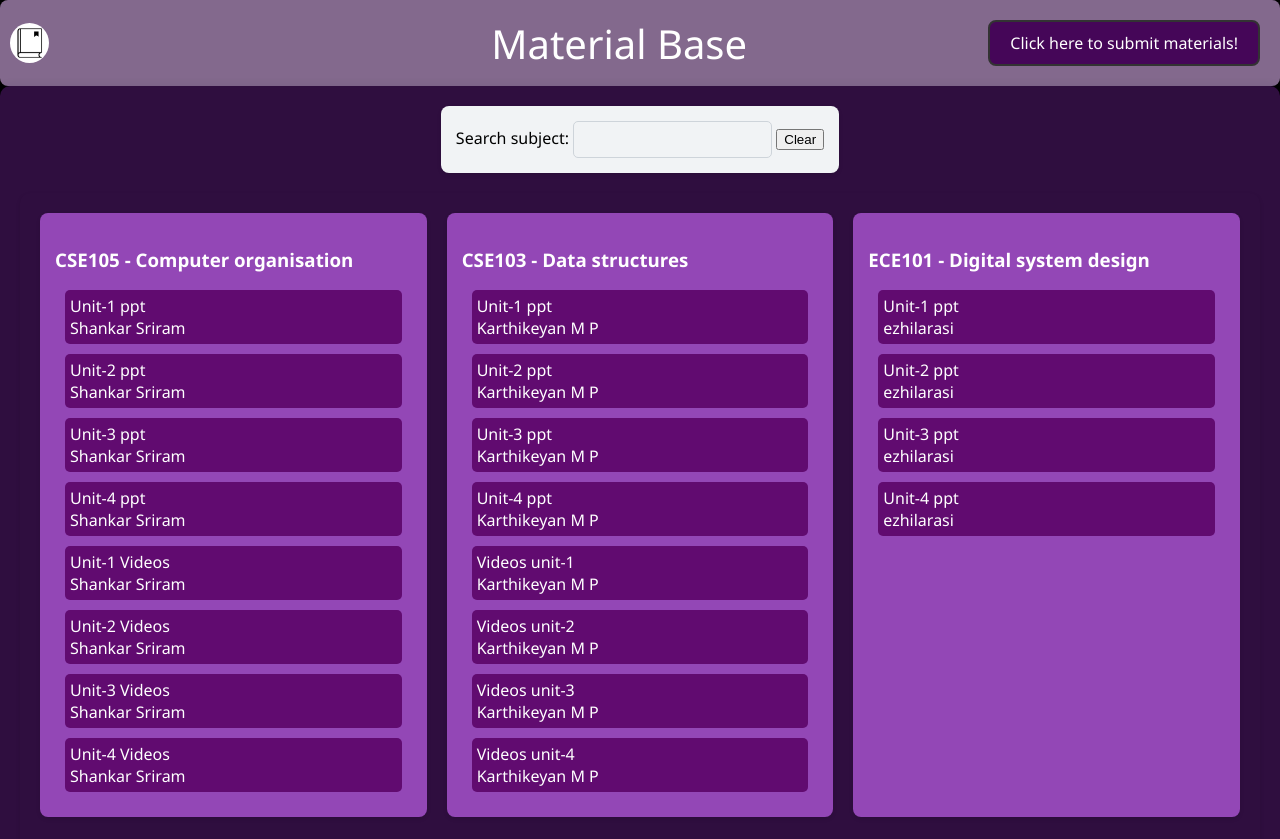
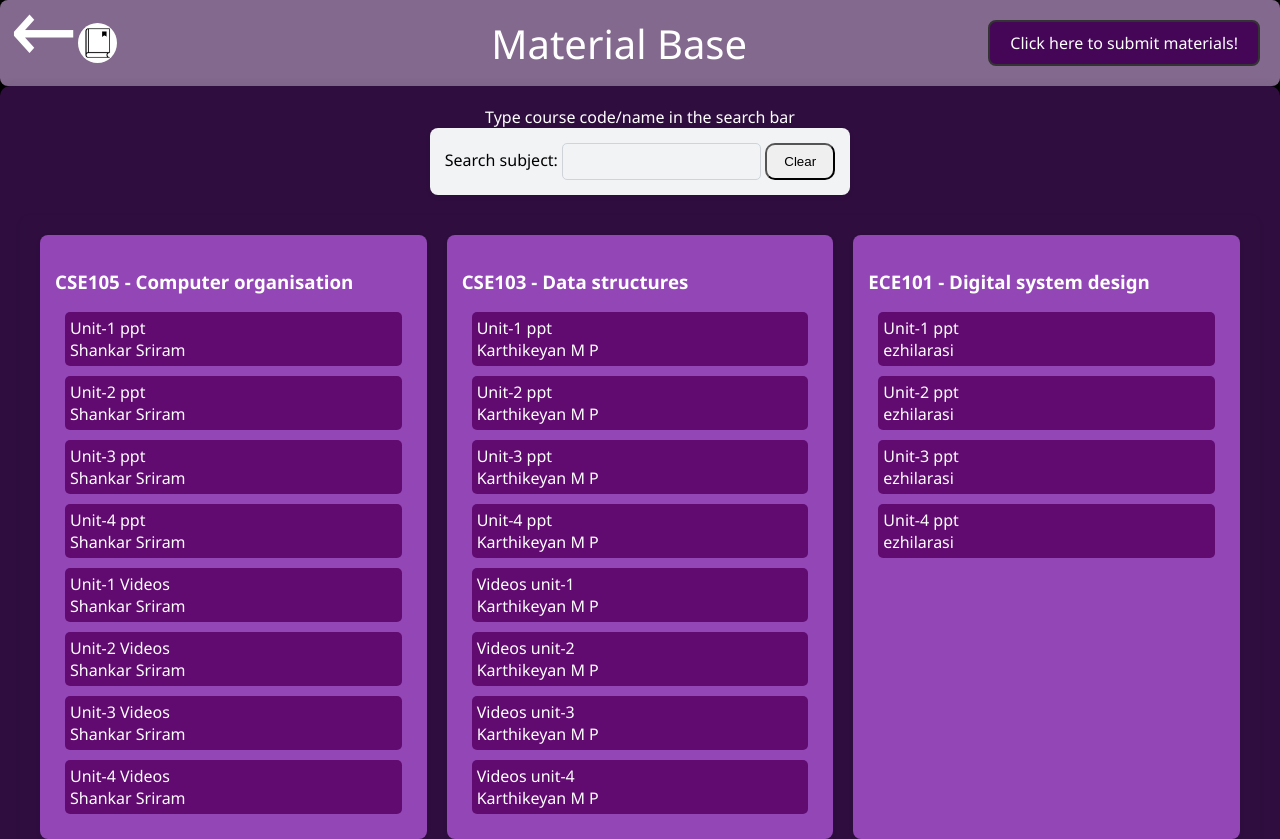
Before and after one commit to elakya04/MatrerialBase, a website: page public/index.html in a window 1280 px wide. Shown: the top 839 px of the page. Drawn offline with Linux system fonts and the light colour scheme.

Commit message:
This is version 2, before this commit is version 1

```diff
--- a/public/index.css
+++ b/public/index.css
@@ -190,10 +190,19 @@ nav div {
     width: 250px;
 }
 
+.imgContainer span {
+    line-height: 8px;
+    font-size: 90px;
+    position: relative;
+    transform: translateY(-16px);
+}
+
 nav div:hover {
     cursor: pointer;
 }
 
 #clearButton {
-    content: "\00d7";
+    height: 100%;
+    width: 70px;
+    border-radius: 10px;
 }
--- a/public/index.html
+++ b/public/index.html
@@ -11,17 +11,21 @@
 
 <body>
     <nav>
-        <div onclick="window.location.href='/'" class="imgContainer"><img src="./logo.png"></img></div>
+        <div onclick="window.location.href='/'" class="imgContainer">
+            <span>&larr;</span>
+            <img src="./logo.png"></img>
+        </div>
         <div onclick="window.location.href='/'">Material Base</div>
         <a class="box-button" onclick="window.open('https://docs.google.com/forms/d/e/1FAIpQLSe7fsS0f1sLosPBYeg-jLgRwKg8XmBsia1RX6vTMGufYro5cg/viewform?usp=pp_url', '_blank').focus();">Click here to submit materials!</a>
 
     </nav>
 
     <main>
+        <div id="searchContainer">Type course code/name in the search bar</div>
         <div id="searchContainer">
             <div id="search">Search subject:
                 <input></input>
-            <button id="clearButton">Clear</button>
+                <button id="clearButton">Clear</button>
             </div>
         </div>
 
--- a/public/index.js
+++ b/public/index.js
@@ -34,7 +34,7 @@ function createCourseCard(course) {
     return card;
 }
 
-document.querySelector("#search input").addEventListener("input", () => {
+function runSearch() {
     const input = document.querySelector("#search input").value.toLowerCase();
     const cards = document.querySelectorAll(".course-card");
     document.querySelectorAll('.cards div').forEach(div => div.style.display = 'block');
@@ -60,6 +60,10 @@ document.querySelector("#search input").addEventListener("input", () => {
     });
 
     document.querySelector(".notFound").style.display = (count == 0) ? "inline-block" : "none"
+}
+
+document.querySelector("#search input").addEventListener("input", () => {
+    runSearch()
 });
 
 document.querySelector(".notFound").style.display = "none"
@@ -77,4 +81,5 @@ fetch('./database.json')
 
 document.querySelector("#clearButton").addEventListener("click", () => {
     document.querySelector("#search input").value = ''
+    runSearch()
 })
```
